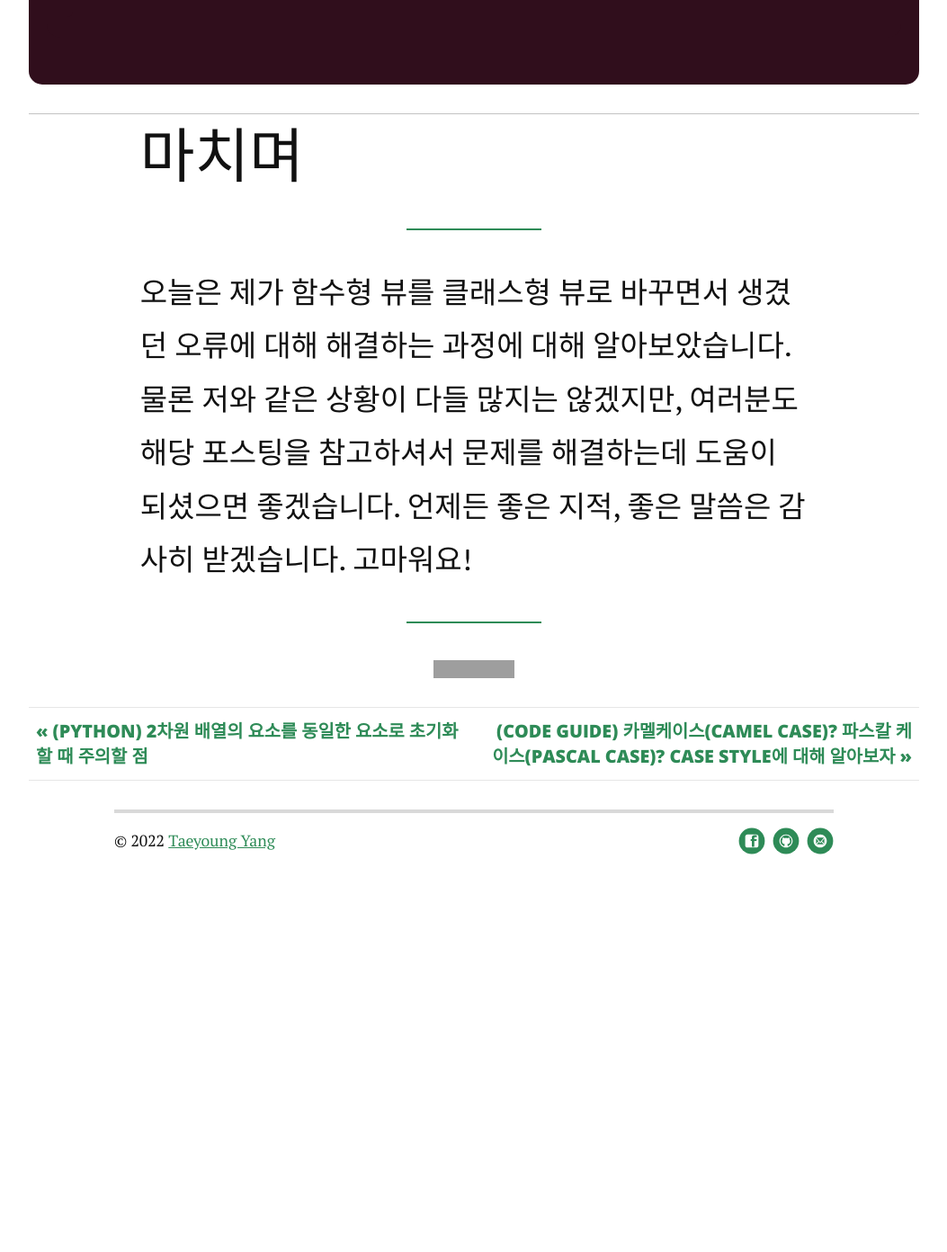
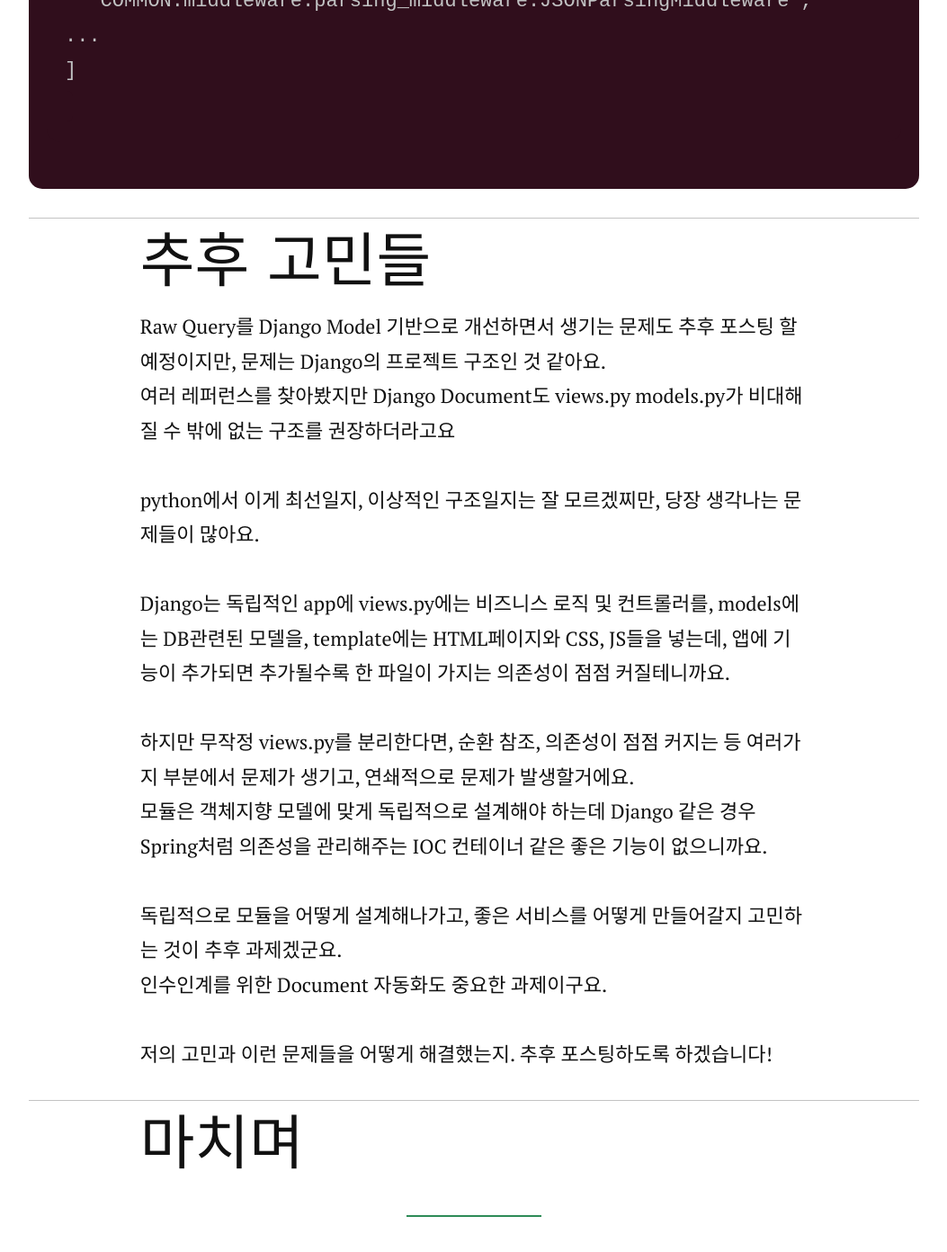
Before and after one commit to YangTaeyoung/YangTaeyoung.github.io, a Jekyll site: the page built from _posts/2022-04-12-Django-PUT.md, in a window 1280 px wide and 1400 px high, scrolled down 7692 px. Shown: the top 1392 px of the window at 90% size, without its empty margins (113-1166 px from the left). Built offline with Jekyll 4.4.1, drawn with Linux system fonts in a browser that asks for light colours; nearby versions of some CDN libraries; some web fonts are replaced; comment, search, counter and statistics services are not loaded; before the commit the page ends 8684 px from its top, so only the background shows below that; some of the changed text lies outside the part shown; grey boxes are pictures that could not be loaded.

Commit message:
Update 2022-04-12-Django-PUT.md

```diff
--- a/_posts/2022-04-12-Django-PUT.md
+++ b/_posts/2022-04-12-Django-PUT.md
@@ -35,7 +35,11 @@ class MyView(View)
 <br><br>
 저도 알아요. 일반적으로는 `Serializer`를 구현하고 해당 클래스를 통해 `JSON`데이터를 파싱하는 것이 일반적이죠?
 <br>
-하지만, 아쉽게도 제 상황은 그러기엔 여의치 않았어요. 참고할 수 있는  모델은 없었고, 거의 모든 Model과 관련되어있는 함수가 Raw Query를 직접 데이터 베이스에 연결하여 실행시키는 쿼리라서 `Serializer`를 독립적으로 구성하는 것이 부담스러웠거든요. 모델보다 `Serializer`가 앞단에서 받고 있는 셈인데 결국 그걸 다시 풀어헤쳐서 데이터를 뽑아낸다면 나중에 모델을 새로 짤 때 새로운 리스크가 생길 수도 있다고 생각했어요.
+하지만, 아쉽게도 제 상황은 그러기엔 여의치 않았어요.
+<br><br>
+참고할 수 있는  모델은 없었고, 거의 모든 Model과 관련되어있는 함수가 Raw Query를 직접 데이터 베이스에 연결하여 실행시키는 쿼리라서 `Serializer`를 독립적으로 구성하는 것이 부담스러웠거든요.
+<br><br>
+모델보다 `Serializer`가 앞단에서 받고 있는 셈인데 결국 그걸 다시 풀어헤쳐서 데이터를 뽑아낸다면 나중에 모델을 새로 짤 때 새로운 리스크가 생길 수도 있다고 생각했어요.
 
 <br><br>
 아무튼! 코드로 돌아와보죠. 결국 위의 코드는 제대로 데이터를 받지 못했고, 저는 문제가 있음을 느끼고 PyCharm IDE를 통해 디버그를 해보았어요.
@@ -153,6 +157,28 @@ MIDDLEWARE = [
 
 <hr>
 
+# 추후 고민들
+
+Raw Query를 Django Model 기반으로 개선하면서 생기는 문제도 추후 포스팅 할 예정이지만, 문제는 Django의 프로젝트 구조인 것 같아요.
+<br>
+여러 레퍼런스를 찾아봤지만 Django Document도 views.py models.py가 비대해질 수 밖에 없는 구조를 권장하더라고요
+<br><br>
+python에서 이게 최선일지, 이상적인 구조일지는 잘 모르겠찌만, 당장 생각나는 문제들이 많아요.
+<br><br>
+Django는 독립적인 app에 views.py에는 비즈니스 로직 및 컨트롤러를, models에는 DB관련된 모델을, template에는 HTML페이지와 CSS, JS들을 넣는데, 앱에 기능이 추가되면 추가될수록 한 파일이 가지는 의존성이 점점 커질테니까요.
+<br><br>
+하지만 무작정 views.py를 분리한다면, 순환 참조, 의존성이 점점 커지는 등 여러가지 부분에서 문제가 생기고, 연쇄적으로 문제가 발생할거에요.
+<br>
+모듈은 객체지향 모델에 맞게 독립적으로 설계해야 하는데 Django 같은 경우 Spring처럼 의존성을 관리해주는 IOC 컨테이너 같은 좋은 기능이 없으니까요.
+<br><br>
+독립적으로 모듈을 어떻게 설계해나가고, 좋은 서비스를 어떻게 만들어갈지 고민하는 것이 추후 과제겠군요.
+<br>
+인수인계를 위한 Document 자동화도 중요한 과제이구요.
+<br><br>
+저의 고민과 이런 문제들을 어떻게 해결했는지. 추후 포스팅하도록 하겠습니다!
+
+<hr>
+
 # 마치며
 
 > 오늘은 제가 함수형 뷰를 클래스형 뷰로 바꾸면서 생겼던 오류에 대해 해결하는 과정에 대해 알아보았습니다. 물론 저와 같은 상황이 다들 많지는 않겠지만, 여러분도 해당 포스팅을 참고하셔서 문제를 해결하는데 도움이 되셨으면 좋겠습니다.
```
